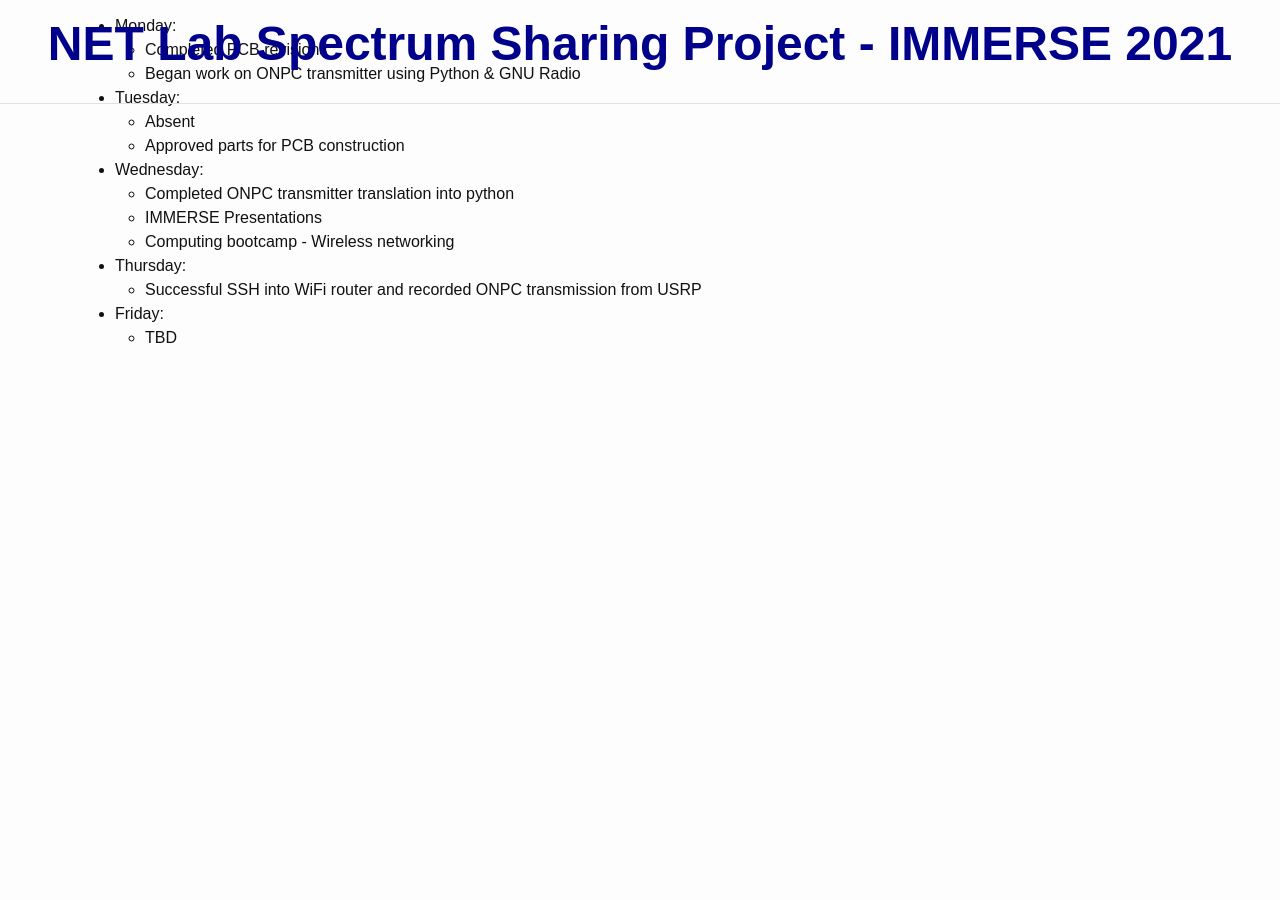
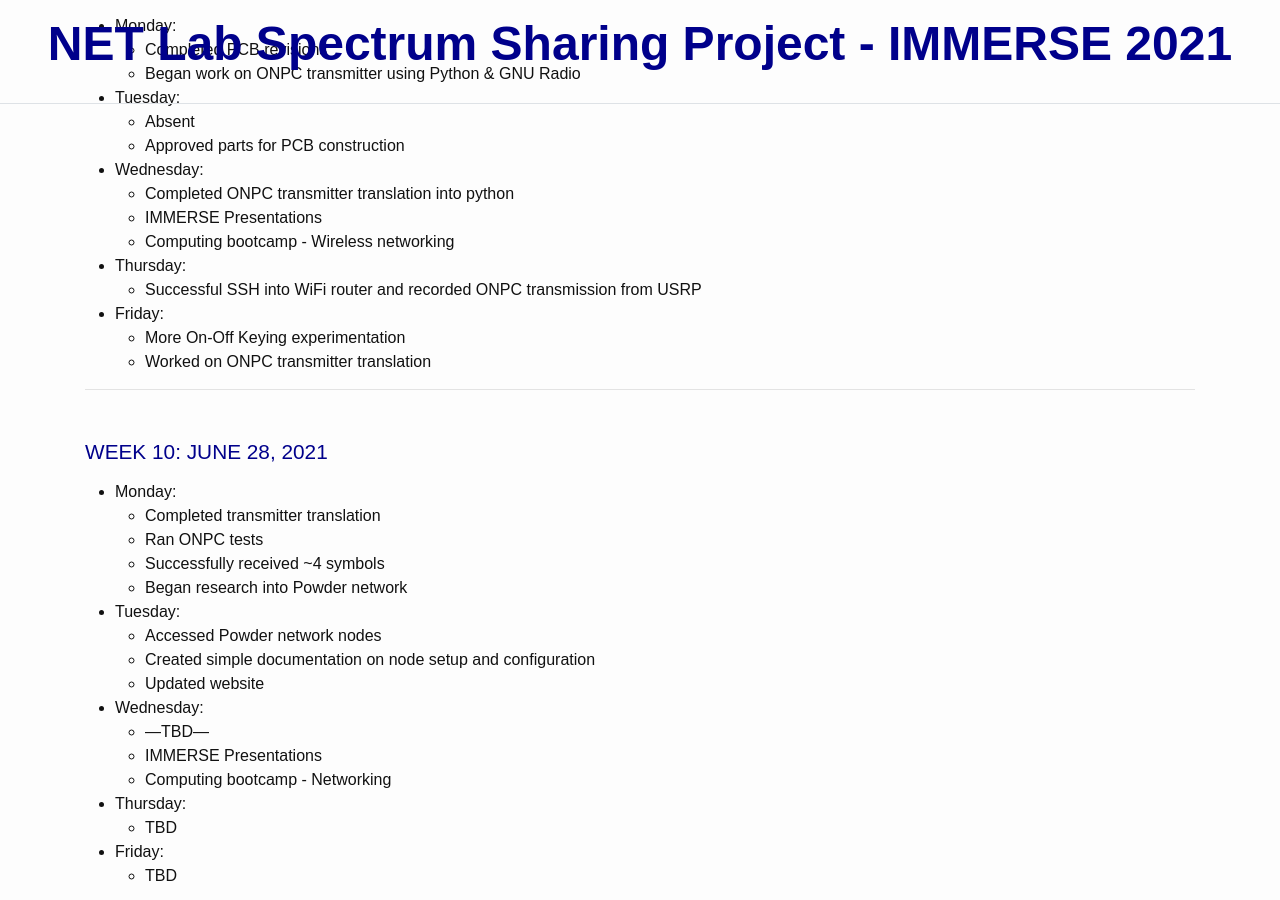
Before and after one commit to squid256/immerse_site, a Jekyll site: the page built from _pages/log.md, in a window 1280 px wide and 900 px high, scrolled down 4360 px. Built offline with Jekyll 4.4.1, drawn with Linux system fonts in a browser that asks for light colours; before the commit the page ends 4725 px from its top, so only the background shows below that.

Commit message:
Update through 6-29

```diff
--- a/_pages/log.md
+++ b/_pages/log.md
@@ -186,4 +186,26 @@ title: IMMERSE Log
 * **Thursday**:
     * Successful SSH into WiFi router and recorded ONPC transmission from USRP
 * **Friday**:
+    * More On-Off Keying experimentation
+    * Worked on ONPC transmitter translation
+
+***
+### Week 10: June 28, 2021
+
+* **Monday**:
+    * Completed transmitter translation
+    * Ran ONPC tests
+    * Successfully received ~4 symbols
+    * Began research into Powder network
+* **Tuesday**:
+    * Accessed Powder network nodes
+    * Created simple documentation on node setup and configuration
+    * Updated website
+* **Wednesday**:
+    * ---TBD---
+    * IMMERSE Presentations
+    * Computing bootcamp - Networking
+* **Thursday**:
     * TBD
+* **Friday**:
+    * TBD
```
